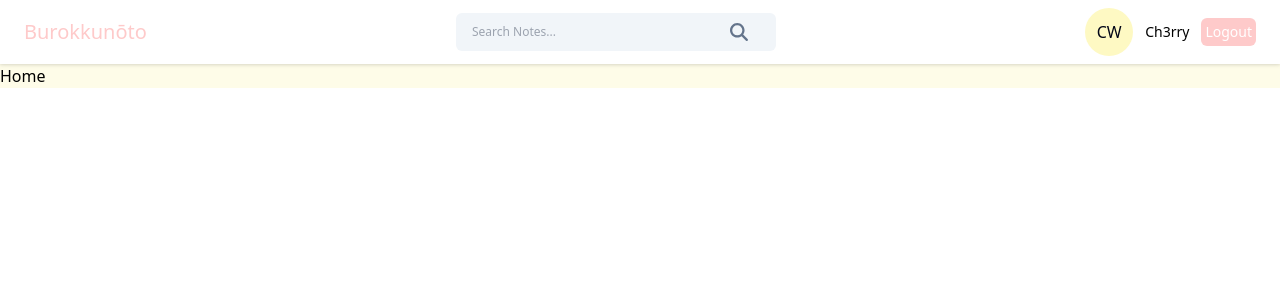
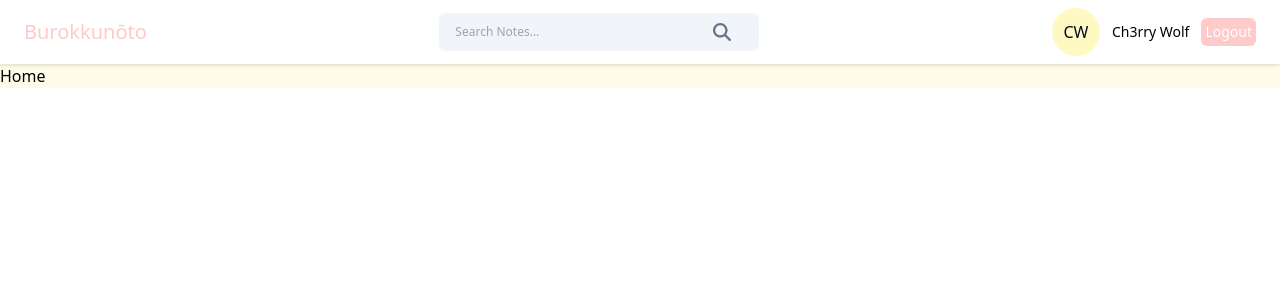
Before and after one commit to ch3rrywolf/Burokkunoto, a React (Vite) app in the folder frontend/: page / in a window 1280 px wide. Shown: the top 300 px of the page. Built offline with nearby package versions, Linux system fonts and the light colour scheme.

Commit message:
frontend NavBar Profile info

```diff
--- a/frontend/src/components/Cards/ProfileInfo.jsx
+++ b/frontend/src/components/Cards/ProfileInfo.jsx
@@ -1,15 +1,16 @@
 import React from 'react'
+import { getInitials } from '../../utils/helper'
 
 const ProfileInfo = ({ onLogout }) => {
   return (
     <div className="flex items-center gap-3">
       <div className="w-12 h-12 flex items-center justify-center rounded-full text-slate-950 font-medium bg-yellow-100">
-        {" "}
-        CW{" "}
+        {getInitials("Ch3rry Wolf")}
+
       </div>
 
       <div>
-        <p className="text-sm font-medium">Ch3rry</p>
+        <p className="text-sm font-medium">Ch3rry Wolf</p>
       </div>
 
       <button className="text-sm bg-red-200 p-1 rounded-md text-white hover:opacity-80" onClick={onLogout}>Logout
--- /dev/null
+++ b/frontend/src/utils/helper.js
@@ -0,0 +1,13 @@
+export const getInitials = (name) => {
+    if (!name) return ""
+
+    const words = name.split(" ")
+
+    let initials = ""
+
+    for (let i = 0; i < Math.min(words.length, 2); i++) {
+        initials += words[i][0]
+    }
+
+    return initials.toUpperCase()
+}
```
